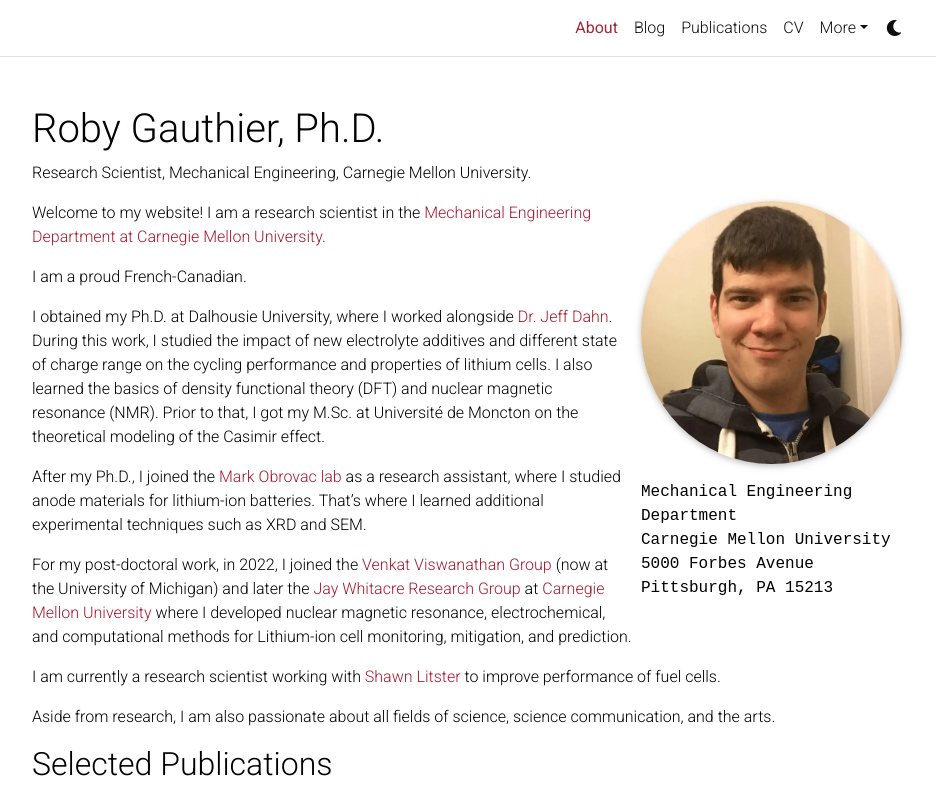
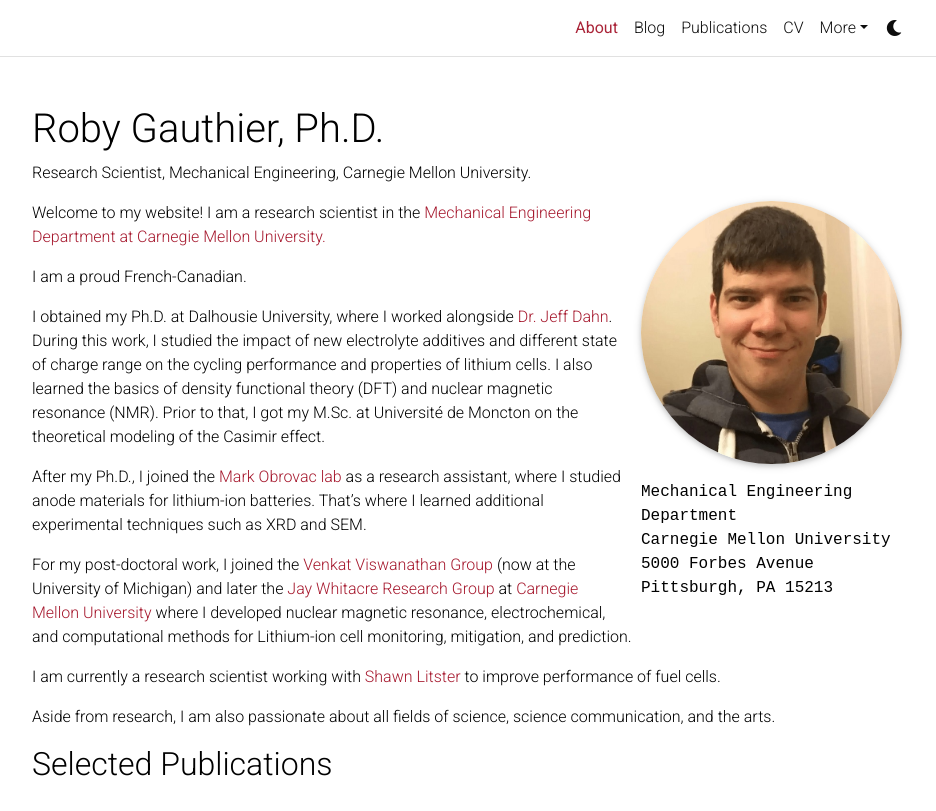
Before and after one commit to robygauthier/robygauthier.github.io, a Jekyll site: the page built from _pages/about.md, in a window 1280 px wide and 1041 px high, cut to the strip 0-811 px from the top of the window. Shown: the whole strip, without its empty margins (173-1109 px from the left). Built offline with Jekyll 4.4.1, drawn with Linux system fonts in a browser that asks for light colours; comment, search, counter and statistics services are not loaded; a style sheet for code colours, icons or effects is not loaded.

Commit message:
added back

```diff
--- a/_data/cv.yml
+++ b/_data/cv.yml
@@ -1,3 +1,3 @@
-- title: "My Resume"
+- title: "My CV"
   type: "pdf"
   url: "https://robygauthier.github.io/assets/pdf/Roby_Gauthier_CV.pdf"
--- a/_layouts/page.html
+++ b/_layouts/page.html
@@ -1,8 +1,8 @@
 ---
 layout: default
 ---
-page.html -->
-        <!-- <div class="post">
+<!-- page.html -->
+        <div class="post">
 
           <header class="post-header">
             <h1 class="post-title">{{ page.title }}</h1>
--- a/_pages/about.md
+++ b/_pages/about.md
@@ -27,7 +27,7 @@
 
 After my Ph.D., I joined the [Mark Obrovac lab](https://www.dal.ca/sites/obrovac.html) as a research assistant, where I studied anode materials for lithium-ion batteries. That's where I learned additional experimental techniques such as XRD and SEM.
 
-For my post-doctoral work, in 2022, I joined the [Venkat Viswanathan Group](https://eeg.engin.umich.edu) (now at the University of Michigan) and later the [Jay Whitacre Research Group](https://www.andrew.cmu.edu/user/whitacre/index.html) at [Carnegie Mellon University](https://www.meche.engineering.cmu.edu) where I developed nuclear magnetic resonance, electrochemical, and computational methods for Lithium-ion cell monitoring, mitigation, and prediction.
+For my post-doctoral work, I joined the [Venkat Viswanathan Group](https://eeg.engin.umich.edu) (now at the University of Michigan) and later the [Jay Whitacre Research Group](https://www.andrew.cmu.edu/user/whitacre/index.html) at [Carnegie Mellon University](https://www.meche.engineering.cmu.edu) where I developed nuclear magnetic resonance, electrochemical, and computational methods for Lithium-ion cell monitoring, mitigation, and prediction.
 
 I am currently a research scientist working with [Shawn Litster](https://www.cmu.edu/me/tpes/) to improve performance of fuel cells.
 
```
